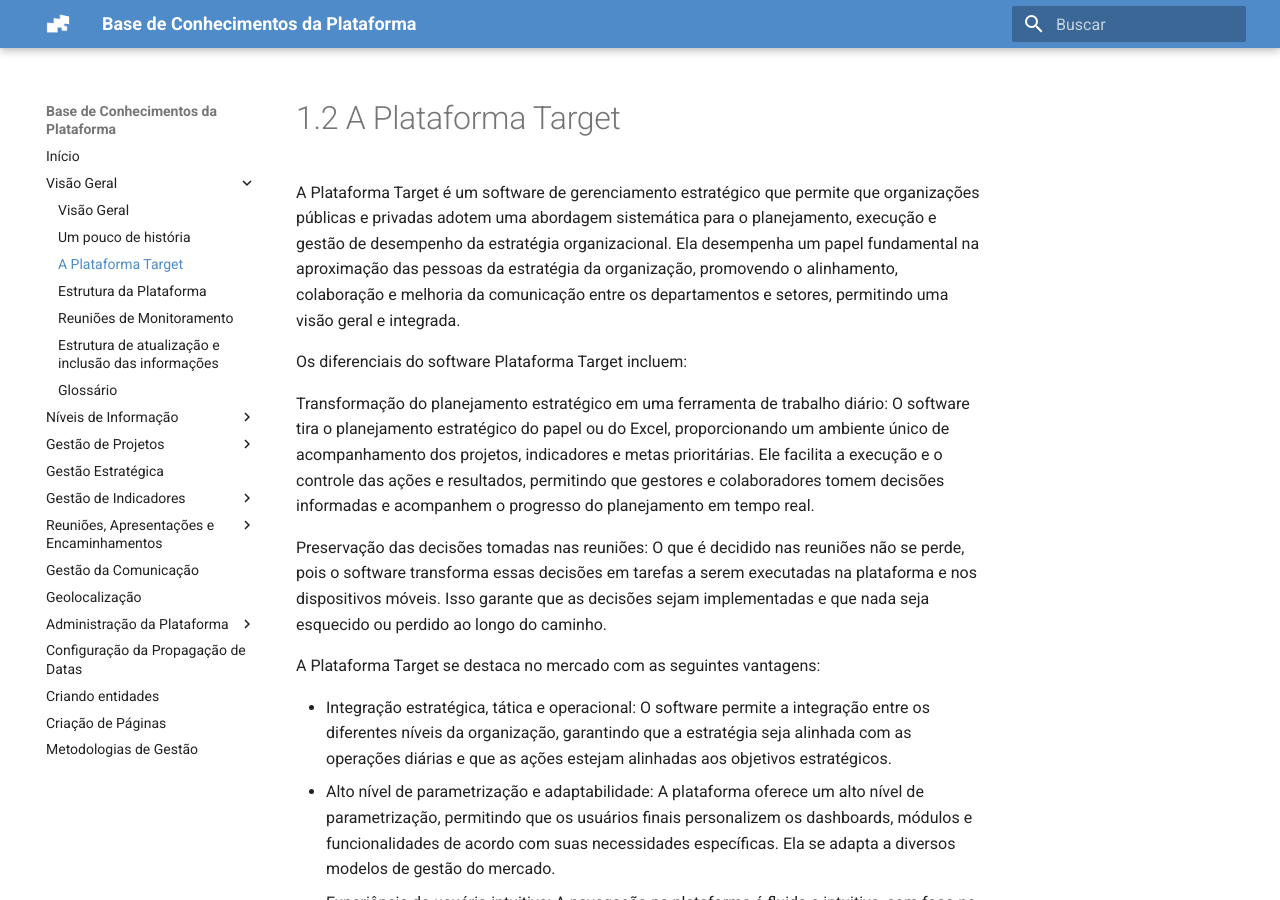
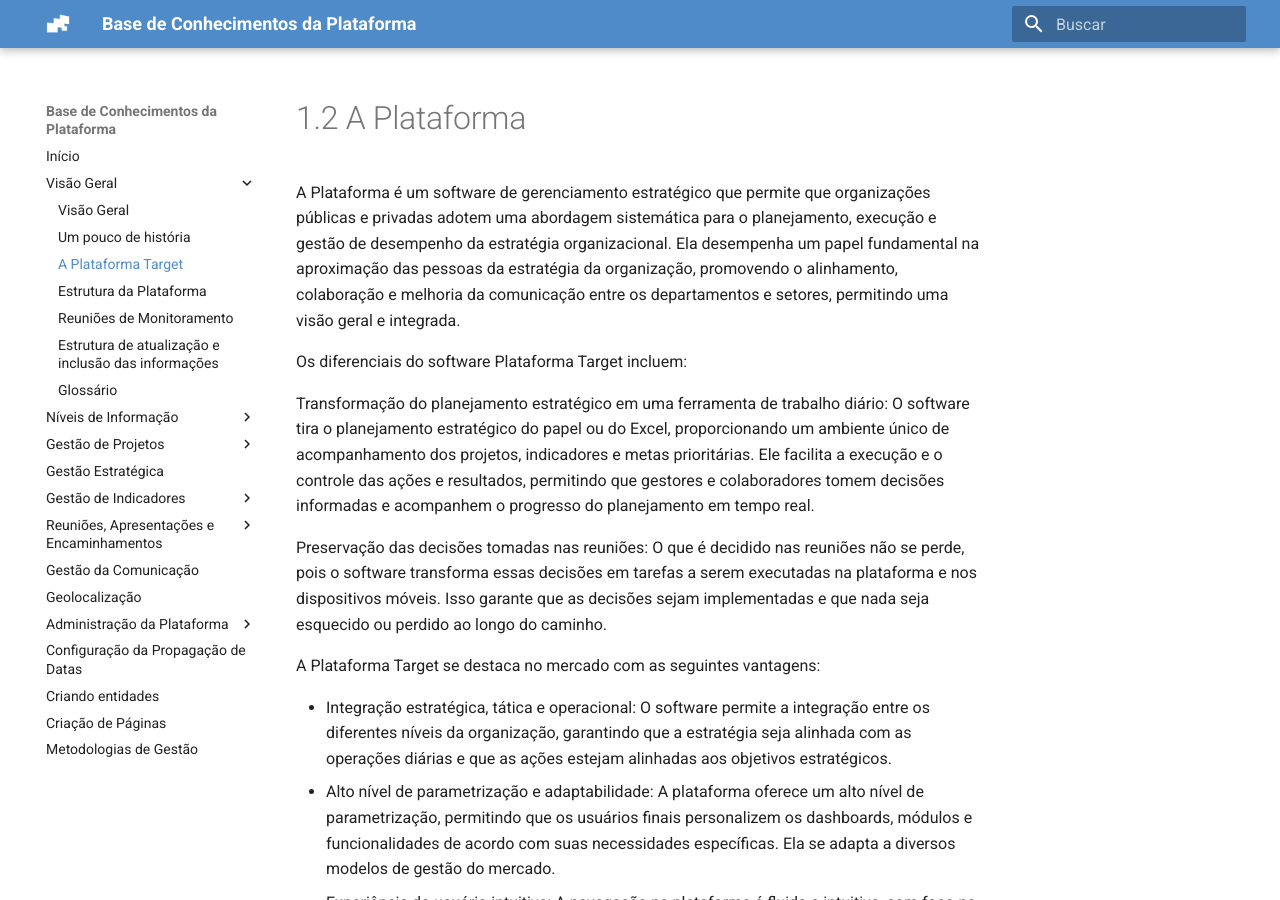
Before and after one commit to facilit/facilit.github.io, an MkDocs documentation site: the page built from docs/1.2_A_Plataforma_Target.md, in a window 1280 px wide and 900 px high. Built offline with MkDocs 1.6.1 and Material for MkDocs 9.7.7, drawn with Linux system fonts in a browser that asks for light colours.

Commit message:
Update 1.2_A_Plataforma_Target.md

```diff
--- a/docs/1.2_A_Plataforma_Target.md
+++ b/docs/1.2_A_Plataforma_Target.md
@@ -1,6 +1,6 @@
-# 1.2 A Plataforma Target
+# 1.2 A Plataforma
 
-A Plataforma Target é um software de gerenciamento estratégico que permite que organizações públicas e privadas adotem uma abordagem sistemática para o planejamento, execução e gestão de desempenho da estratégia organizacional. Ela desempenha um papel fundamental na aproximação das pessoas da estratégia da organização, promovendo o alinhamento, colaboração e melhoria da comunicação entre os departamentos e setores, permitindo uma visão geral e integrada.
+A Plataforma é um software de gerenciamento estratégico que permite que organizações públicas e privadas adotem uma abordagem sistemática para o planejamento, execução e gestão de desempenho da estratégia organizacional. Ela desempenha um papel fundamental na aproximação das pessoas da estratégia da organização, promovendo o alinhamento, colaboração e melhoria da comunicação entre os departamentos e setores, permitindo uma visão geral e integrada.
 
 Os diferenciais do software Plataforma Target incluem:
 
```
